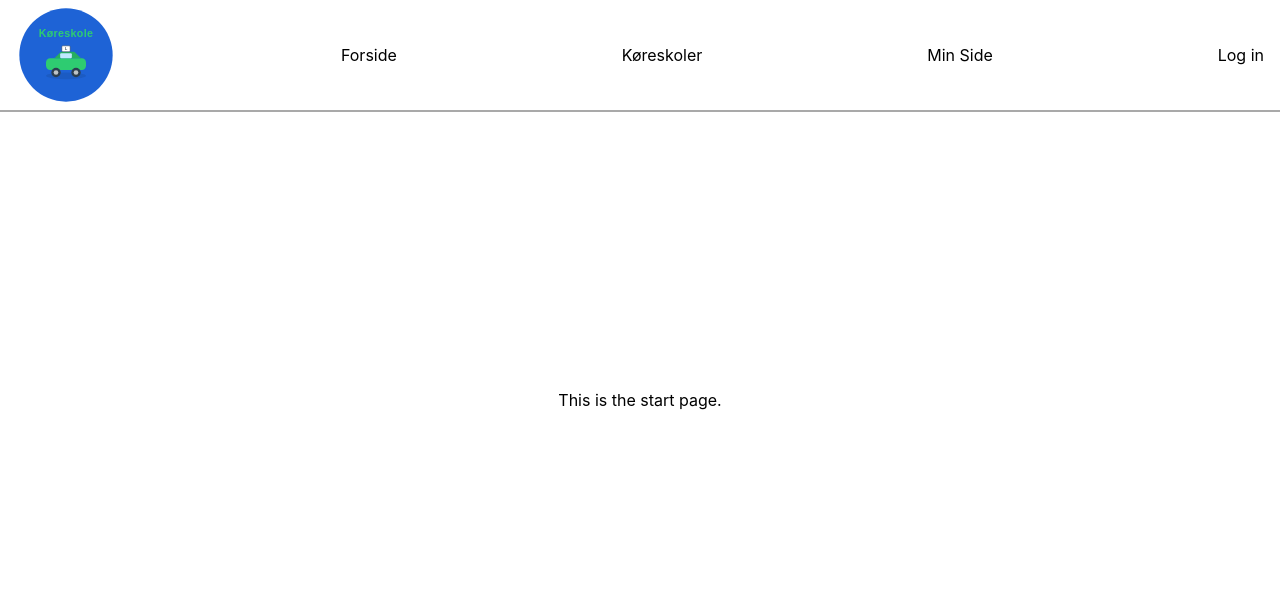
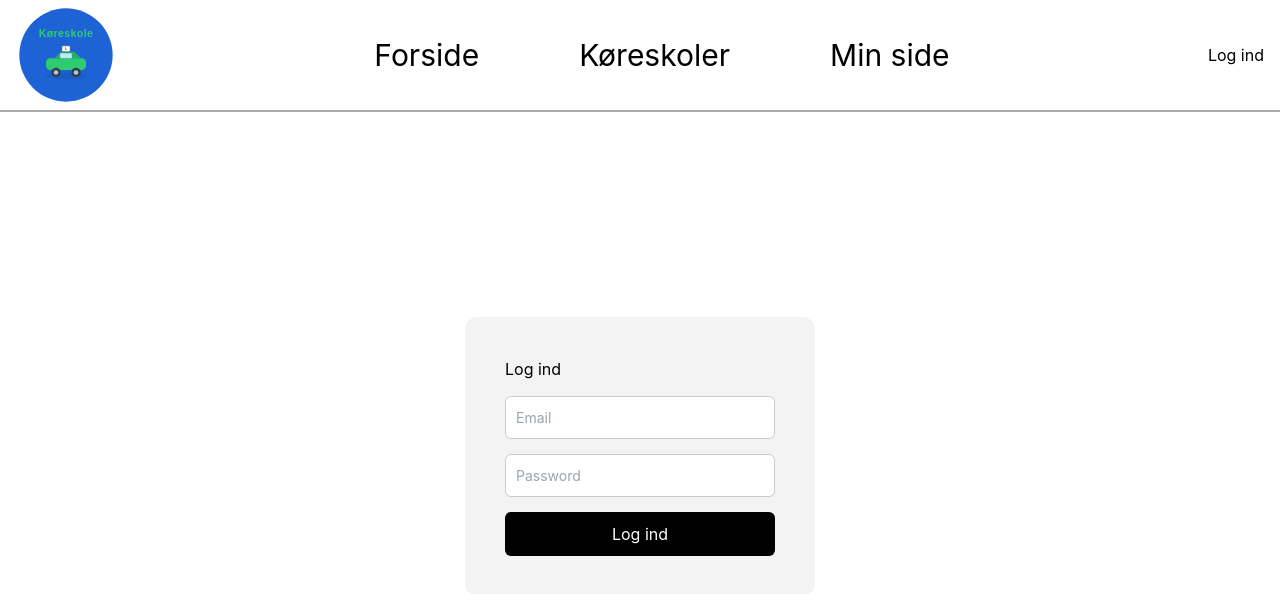
Before and after one commit to RATCM/DrivingSchoolWebsite, a React (Create React App) app: page /login in a window 1280 px wide. Shown: the top 594 px of the page. Built offline with nearby package versions, Linux system fonts and the light colour scheme.

Commit message:
Made it more modular, so each page is it's own file, and all is collected in app. Made the pages

```diff
--- a/src/App.css
+++ b/src/App.css
@@ -1,29 +1,3 @@
-/* Make the topbar always visible */
-/* Fixed topbar */
-.topbar {
-  position: fixed;
-  top: 0;
-  left: 0;
-  right: 0;
-  height: 112px;              /* set an explicit bar height */
-  z-index: 1000;
-
-  display: flex;
-  align-items: center;
-  justify-content: space-between;
-  background-color: White;
-  padding: 0 16px;           /* no vertical padding -> stable height */
-  border-bottom: 2px solid darkgray;
-}
-
-/* Ensure the topbar logo stays small */
-.topbar-logo {
-  height: 100px;
-  width: auto;
-  object-fit: contain;
-}
-
-
 .App {
   height: 100vh;
   display: flex;
--- a/src/App.tsx
+++ b/src/App.tsx
@@ -1,34 +1,22 @@
-import React from 'react';
-import logo from './logo.svg';
-import './App.css';
+import React from "react";
+import { BrowserRouter as Router, Routes, Route } from "react-router-dom";
+import "./App.css";
+import Topbar from "./components/Topbar";
+import Home from "./pages/Home";
+import Login from "./pages/Login";
+import Koreskoler from "./pages/Koreskoler";
 
 function App() {
-
-  const goToMainPage = () => {
-    window.location.href = "/"; // reloads to root
-  };
-
-  return (
-      <div className="App">
-
-        {/* Topbar */}
-        <div className="topbar">
-            <img src={logo} className="topbar-logo" alt="logo" />
-            <button onClick={goToMainPage}>Forside</button>
-            <button onClick={goToMainPage}>Køreskoler</button>
-            <button onClick={goToMainPage}>Min Side</button>
-            <button onClick={goToMainPage}>Log in</button>
-
-        </div>
-
-        {/* Content */}
-        <header className="App-header">
-          <p>
-            This is the start page.
-          </p>
-        </header>
-      </div>
-  );
+    return (
+        <Router>
+            <Topbar />
+            <Routes>
+                <Route path="/" element={<Home />} />
+                <Route path="/koreskoler" element={<Koreskoler />} />
+                <Route path="/login" element={<Login />} />
+            </Routes>
+        </Router>
+    );
 }
 
 export default App;
--- /dev/null
+++ b/src/components/Topbar.css
@@ -0,0 +1,42 @@
+.topbar {
+    position: fixed;
+    top: 0;
+    left: 0;
+    right: 0;
+    height: 112px;              /* set an explicit bar height */
+    z-index: 1000;
+
+    display: flex;
+    align-items: center;
+    justify-content: space-between;
+    background-color: White;
+    padding: 0 16px;           /* no vertical padding -> stable height */
+    border-bottom: 2px solid darkgray;
+}
+
+/* Ensure the topbar logo stays small */
+.topbar-logo {
+    height: 100px;
+    width: auto;
+    object-fit: contain;
+}
+
+.topbar-left {
+    display: flex;
+    align-items: center;
+    font-size: 30px;
+}
+.topbar-right {
+    display: flex;
+    align-items: end;
+}
+.topbar-center {
+    display: flex;
+    align-items: center;
+    gap: 100px;
+    font-size: 30px;
+}
+
+.topbar-buttons button {
+    margin-left: 10px;
+}
--- /dev/null
+++ b/src/components/Topbar.tsx
@@ -0,0 +1,29 @@
+import React from "react";
+import "./Topbar.css";
+import {useNavigate} from "react-router-dom";
+import logo from "./logo.svg";
+
+function Topbar() {
+    const navigate = useNavigate()
+
+    return (
+        <div className="topbar">
+            <div className={"topbar-left"}>
+                <img src={logo} className="topbar-logo" alt="logo" onClick={() => navigate("/")} />
+            </div>
+
+
+            <div className={"topbar-center"}>
+                <button onClick={() => navigate("/")}>Forside</button>
+                <button onClick={() => navigate("/Køreskoler")}>Køreskoler</button>
+                <button onClick={() => navigate("/")}>Min side</button>
+
+            </div>
+            <div className={"topbar-right"}>
+                <button onClick={() => navigate("/login")}>Log ind</button>
+            </div>
+        </div>
+    );
+}
+
+export default Topbar;
--- /dev/null
+++ b/src/pages/Home.css
@@ -0,0 +1,13 @@
+.home-page {
+    height: 100vh;
+    display: flex;
+    flex-direction: column;
+    margin: 0;
+    justify-content: center;
+    align-content: center;
+    background-color: White;
+}
+
+.home-content {
+    text-align: center;
+}
--- /dev/null
+++ b/src/pages/Home.tsx
@@ -0,0 +1,15 @@
+import React from "react";
+import "./Home.css";
+
+function Home() {
+    return (
+        <div className="home-page">
+            <div className="home-content">
+                <h1>Welcome</h1>
+                <p>This is the start page</p>
+            </div>
+        </div>
+    );
+}
+
+export default Home;
--- /dev/null
+++ b/src/pages/Koreskoler.css
@@ -0,0 +1,13 @@
+.koreskoler-page {
+    height: 100vh;
+    display: flex;
+    flex-direction: column;
+    margin: 0;
+    justify-content: center;
+    align-content: center;
+    background-color: White;
+}
+
+.koreskoler-content {
+    text-align: center;
+}
--- /dev/null
+++ b/src/pages/Koreskoler.tsx
@@ -0,0 +1,15 @@
+import React from "react";
+import "./Koreskoler.css";
+
+function Koreskoler() {
+    return (
+        <div className="koreskoler-page">
+            <div className="koreskoler-content">
+                <h1>Velkommen</h1>
+                <p>Det her er Køreskoler siden</p>
+            </div>
+        </div>
+    );
+}
+
+export default Koreskoler;
--- /dev/null
+++ b/src/pages/Login.css
@@ -0,0 +1,37 @@
+.login-page {
+    height: 100vh;
+    display: flex;
+    justify-content: center;
+    align-items: center;
+    padding-top: 112px; /* same as topbar height */
+}
+
+.login-box {
+    width: 350px;
+    padding: 40px;
+    background-color: #f3f3f3;
+    border-radius: 12px;
+    display: flex;
+    flex-direction: column;
+    gap: 15px;
+}
+
+.login-input {
+    padding: 10px;
+    border-radius: 6px;
+    border: 1px solid #ccc;
+    font-size: 14px;
+}
+
+.login-button {
+    padding: 10px;
+    border-radius: 6px;
+    border: none;
+    background-color: black;
+    color: white;
+    cursor: pointer;
+}
+
+.login-button:hover {
+    background-color: #333;
+}
--- /dev/null
+++ b/src/pages/Login.tsx
@@ -0,0 +1,30 @@
+import React from "react";
+import "./Login.css";
+
+function Login() {
+    return (
+        <div className="login-page">
+            <div className="login-box">
+                <h2>Log ind</h2>
+
+                <input
+                    type="email"
+                    placeholder="Email"
+                    className="login-input"
+                />
+
+                <input
+                    type="password"
+                    placeholder="Password"
+                    className="login-input"
+                />
+
+                <button className="login-button">
+                    Log ind
+                </button>
+            </div>
+        </div>
+    );
+}
+
+export default Login;
```
Also changed, not shown: src/pages/Min_side.css (added, +13 -0 lines), src/components/logo.svg (renamed from src/logo.svg), src/pages/Min_side.tsx (added).
